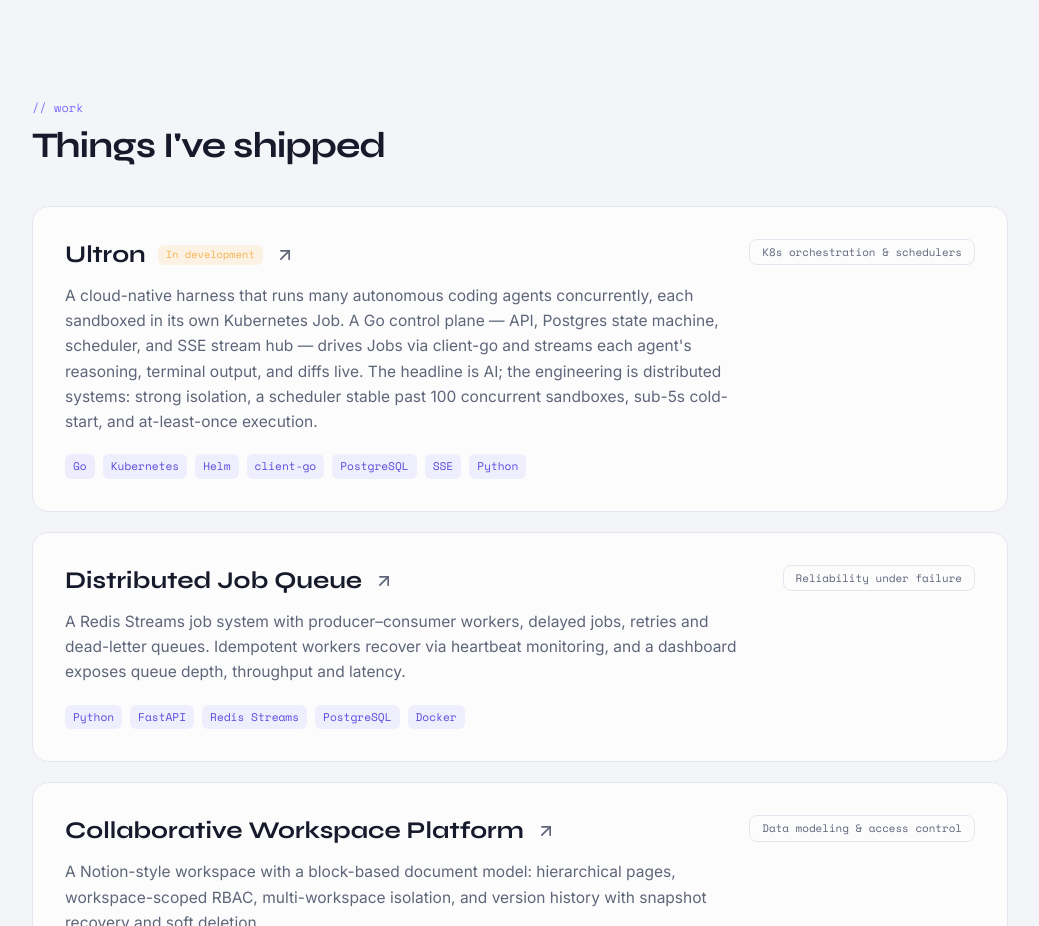
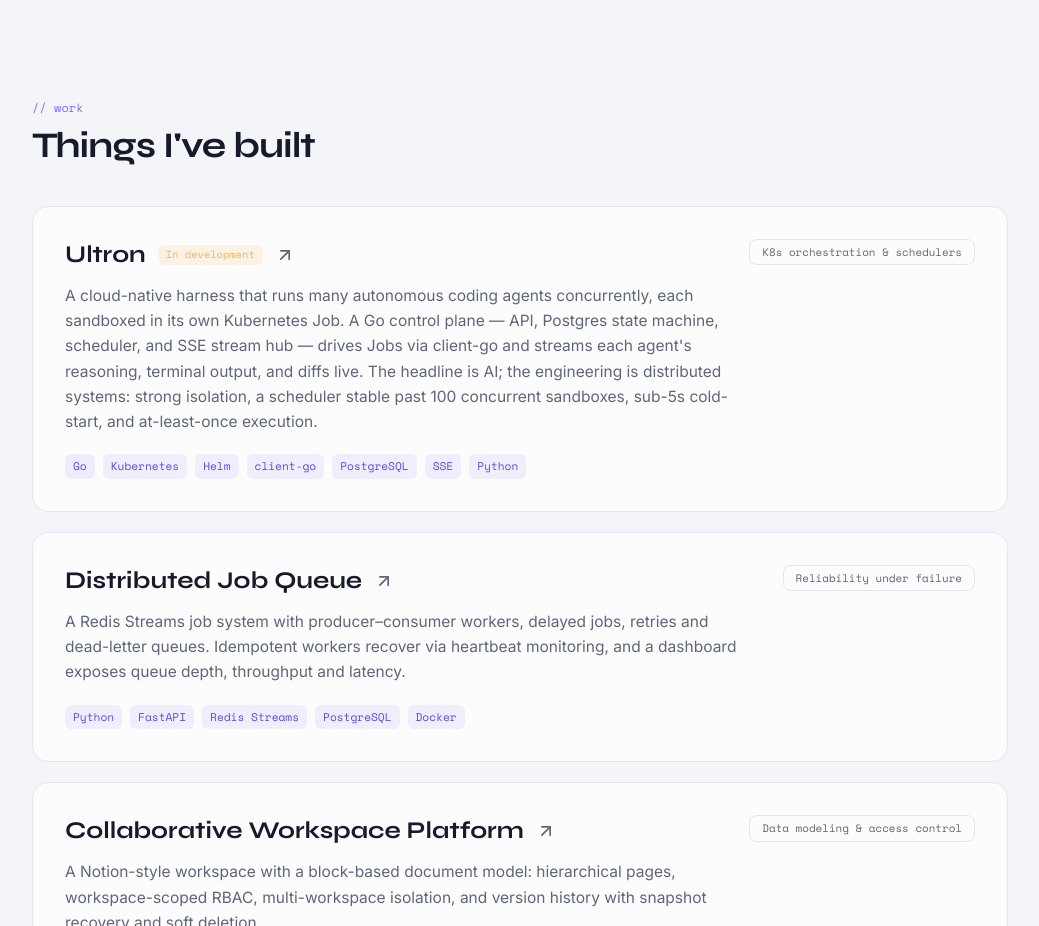
Before and after one commit to aryan-bhokare/portfolio-v2, a Next.js app: page / in a window 1280 px wide. Shown: the part 2420-3346 px from the top of the page, without its empty margins (120-1159 px from the left). Built offline with nearby package versions, Linux system fonts and the light colour scheme; no server answers.

Commit message:
Rename projects heading to 'Things I've built'

```diff
--- a/components/Projects.jsx
+++ b/components/Projects.jsx
@@ -98,7 +98,7 @@ const earlier = [
 const Projects = () => {
   return (
     <section id="work" className="mx-auto max-w-5xl px-6 py-24 sm:px-10 lg:px-6">
-      <SectionLabel tag="work" title="Things I've shipped" />
+      <SectionLabel tag="work" title="Things I've built" />
 
       {/* flagship feature cards */}
       <div className="space-y-5">
```
